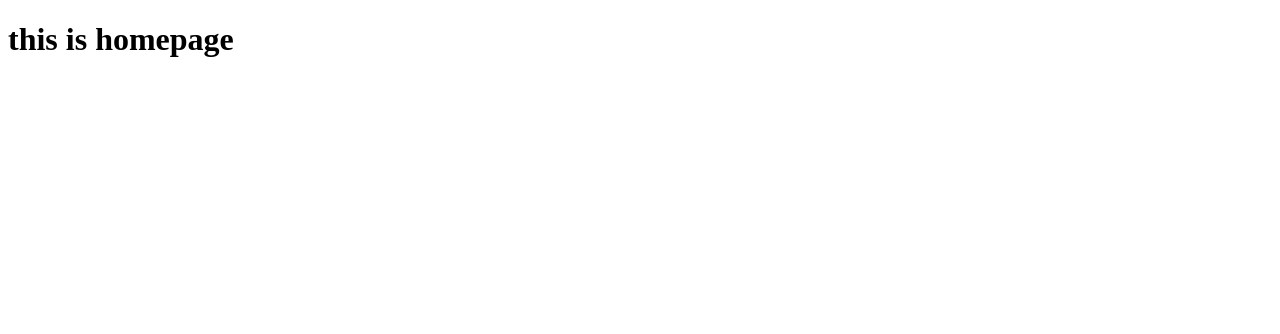
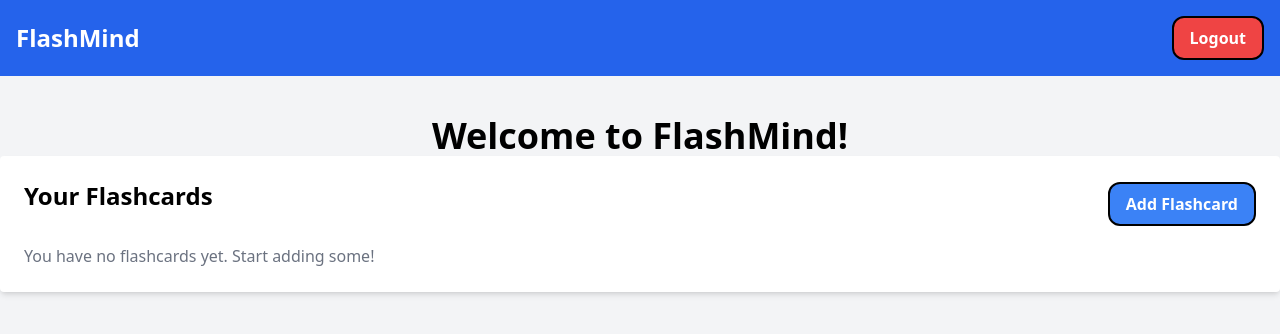
Before and after one commit to zuhaibnoor/FlashMind, a Flask app: template FlashMind/app/templates/home.html in a window 1280 px wide. Shown: the top 334 px of the page. Run offline with Flask 3, Linux system fonts and the light colour scheme; the template is opened without the code that fills it, so the values that code supplies are empty; the visitor is signed in with stand-in values (Sample User, id 1); some libraries are stand-ins or nearby versions.

Commit message:
Home page logic almost ready

```diff
--- a/FlashMind/Flashmind.py
+++ b/FlashMind/Flashmind.py
@@ -2,14 +2,14 @@ import requests
 import json
 
 headers = {
-    "Authorization": "Bearer ",
+    "Authorization": "Bearer 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",
     "Content-Type": "application/json"
 }
 
 data = {
     "model": "mistralai/mistral-7b-instruct",
     "messages": [
-        {"role": "user", "content": "Write a bedtime story about a flying squirrel."}
+        {"role": "user", "content": "hello"}
     ]
 }
 
--- a/FlashMind/app/routes.py
+++ b/FlashMind/app/routes.py
@@ -1,7 +1,7 @@
-from flask import render_template, redirect, url_for
-from flask_login import login_required, login_user, UserMixin
+from flask import render_template, redirect
+from flask_login import login_required, login_user, UserMixin, logout_user, current_user
 from app import mongo, bcrypt, app, login_manager
-from flask import request, flash
+from flask import request
 
 @login_manager.user_loader
 def load_user(email):
@@ -9,13 +9,15 @@ def load_user(email):
     user = mongo.db.FlashMind.find_one({'email': email})
     if user:
         # Return a simple user object with an id attribute (required by Flask-Login)
-        return SimpleUser(user['email'])
+        return OurUser(user['email'], user['flashcards'])
     return None
 
 # Define a simple user class
-class SimpleUser(UserMixin):
-    def __init__(self, email):
+class OurUser(UserMixin):
+    def __init__(self, email, flashcards=None):
         self.id = email  # Use email as the unique identifier
+
+        self.flashcards = flashcards
 
 @app.route('/login', methods=['GET', 'POST'])
 def login():
@@ -25,14 +27,17 @@ def login():
 
         # Find the user by email
         user = mongo.db.FlashMind.find_one({'email': email})
+        print(user)
 
         if user and bcrypt.check_password_hash(user['password'], password):
             # Log the user in using the SimpleUser class
-            login_user(SimpleUser(user['email']))
-            flash('Login successful!', 'success')
-            return redirect(url_for('home'))
-        else:
-            flash('Invalid email or password', 'danger')
+            login_user(OurUser(user['email']), user['flashcards'])
+            # flash('Login successful!', 'success')
+            # return redirect(url_for('home'))
+            return redirect('/home')
+
+        # else:
+        #     flash('Invalid email or password', 'danger')
 
     return render_template('login.html')
 
@@ -49,13 +54,42 @@ def signup():
         mongo.db.FlashMind.insert_one({'email': email,
                                         'username': username,
                                         'password': hashed_password,
-                                        'flashcards': [] })
+                                        'flashcards': {} })
 
-        return redirect(url_for('login'))
+        return redirect('/login')
     return render_template('signup.html')
+
+
+@app.route('/logout', methods = ['GET'])
+@login_required
+def logout():
+    logout_user()
+    return redirect('/login')
+
+
+@app.route('/add_flashcard', methods = ['POST'])
+@login_required
+def add_flashcard():
+    if request.method == "POST":
+
+        new_flashcard = {
+            'question': request.form.get('question'),
+            'answer': request.form.get('answer')
+        }
+
+        current_user.flashcards[new_flashcard['question']] = new_flashcard['answer']
+
+        mongo.db.FlashMind.update_one(
+            {'email': current_user.id},
+            {'$set': {'flashcards':current_user.flashcards} }
+        )
+        return redirect('/home')
+
 
 
 @app.route('/home', methods = ['GET', 'POST'])
 @login_required
 def home():
-    return render_template('home.html')
+    flashcards = current_user.flashcards
+    print(flashcards)
+    return render_template('home.html', flashcards=flashcards)
--- a/FlashMind/app/templates/home.html
+++ b/FlashMind/app/templates/home.html
@@ -1,10 +1,88 @@
 <!DOCTYPE html>
 <html>
 <head>
-    <title>home</title>
+    <title>Home - FlashMind</title>
+    <link rel="stylesheet" href="">
+    <script src="https://cdn.tailwindcss.com"></script>
 </head>
-<body>
-    <h1>this is homepage</h1>
+
+<body class="bg-gray-100">
+
+    <!-- Navbar -->
+    <nav class="bg-blue-600 text-white p-4">
+        <div class="container mx-auto flex justify-between items-center">
+            <!-- Heading -->
+            <h1 class="text-2xl font-bold ">FlashMind</h1>
+            <!-- Logout Button -->
+            <a href="/logout" class="bg-red-500 hover:bg-red-600 text-white font-semibold py-2 px-4 rounded-xl border-black border-2 ">
+                Logout
+            </a>
+
+        </div>
+    </nav>
+
+    <!-- Main Content -->
+    <div class="mx-auto mt-10">
+        <h1 class="text-4xl font-bold text-center">Welcome to FlashMind!</h1>
+        <div class="bg-white shadow-md rounded p-6">
+            <div class="flex flex-row justify-between items-center mb-4">
+                <h2 class="text-2xl font-semibold mb-4">Your Flashcards</h2>
+                <button onclick="openModal()" class="bg-blue-500 hover:bg-blue-600 text-white font-semibold py-2 px-4 rounded-xl border-black border-2">
+                    Add Flashcard
+                </button>
+            </div>
+            {% if flashcards %}
+                <ul class="space-y-4">
+                    {% for question, answer in flashcards.items() %}
+                        <li class="border-b pb-4">
+                            <p class="font-bold text-lg">Q: {{ question }}</p>
+                            <p class="text-gray-700">A: {{ answer }}</p>
+                        </li>
+                    {% endfor %}
+                </ul>
+            {% else %}
+                <p class="text-gray-500">You have no flashcards yet. Start adding some!</p>
+            {% endif %}
+        </div>
+
+    </div>
+
+
+     <!-- Modal -->
+     <div id="addFlashcardModal" class="fixed inset-0 bg-gray-800 bg-opacity-50 flex items-center justify-center hidden">
+        <div class="bg-white rounded-lg shadow-lg p-6 w-96">
+            <h2 class="text-2xl font-bold mb-4">Add Flashcard</h2>
+            <form method="POST" action="/add_flashcard">
+                <div class="mb-4">
+                    <label for="question" class="block text-sm font-medium text-gray-700">Question</label>
+                    <input type="text" id="question" name="question" class="border border-gray-300 rounded w-full p-2" required>
+                </div>
+                <div class="mb-4">
+                    <label for="answer" class="block text-sm font-medium text-gray-700">Answer</label>
+                    <input type="text" id="answer" name="answer" class="border border-gray-300 rounded w-full p-2" required>
+                </div>
+                <div class="flex justify-end">
+                    <button type="button" onclick="closeModal()" class="bg-gray-500 hover:bg-gray-600 text-white font-semibold py-2 px-4 rounded mr-2">
+                        Cancel
+                    </button>
+                    <button type="submit" class="bg-blue-500 hover:bg-blue-600 text-white font-semibold py-2 px-4 rounded">
+                        Add
+                    </button>
+                </div>
+            </form>
+        </div>
+    </div>
+
+    <!-- JavaScript for Modal -->
+    <script>
+        function openModal() {
+            document.getElementById('addFlashcardModal').classList.remove('hidden');
+        }
+
+        function closeModal() {
+            document.getElementById('addFlashcardModal').classList.add('hidden');
+        }
+    </script>
 
 </body>
 </html>
```
